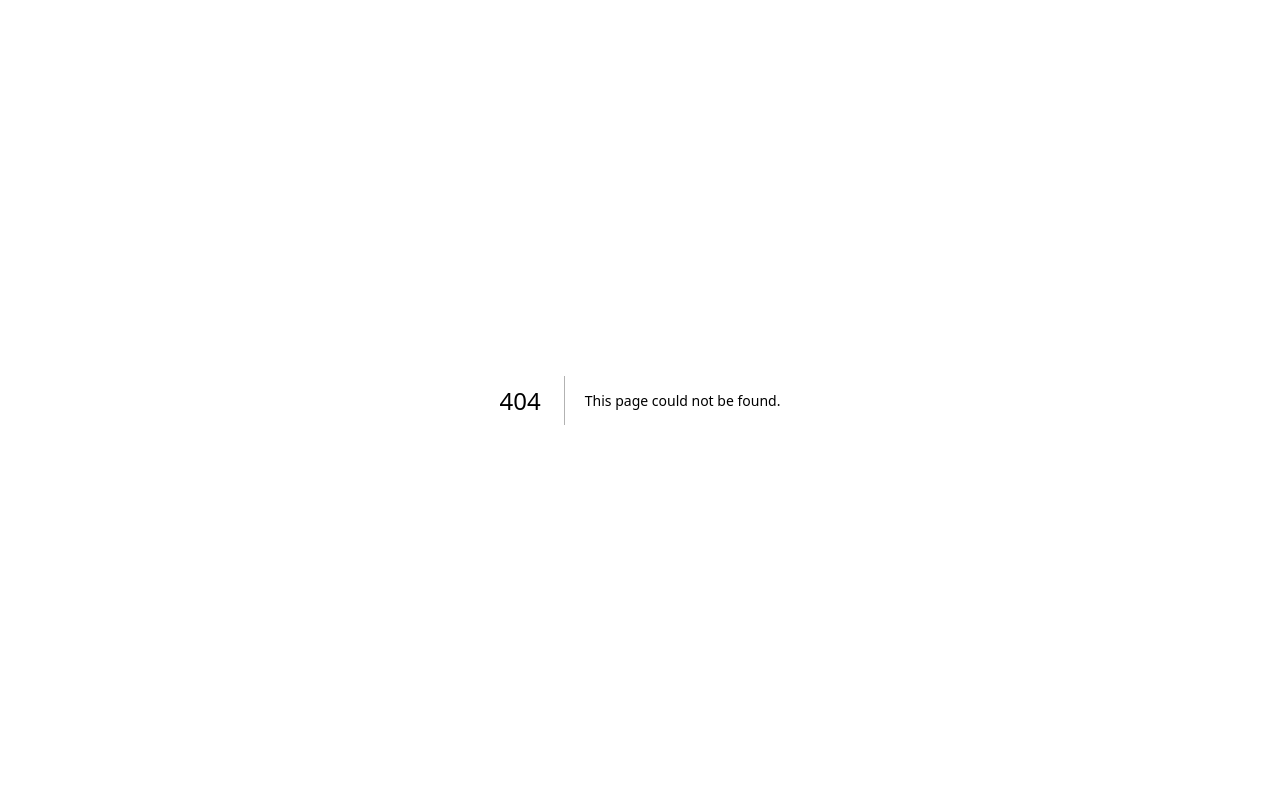
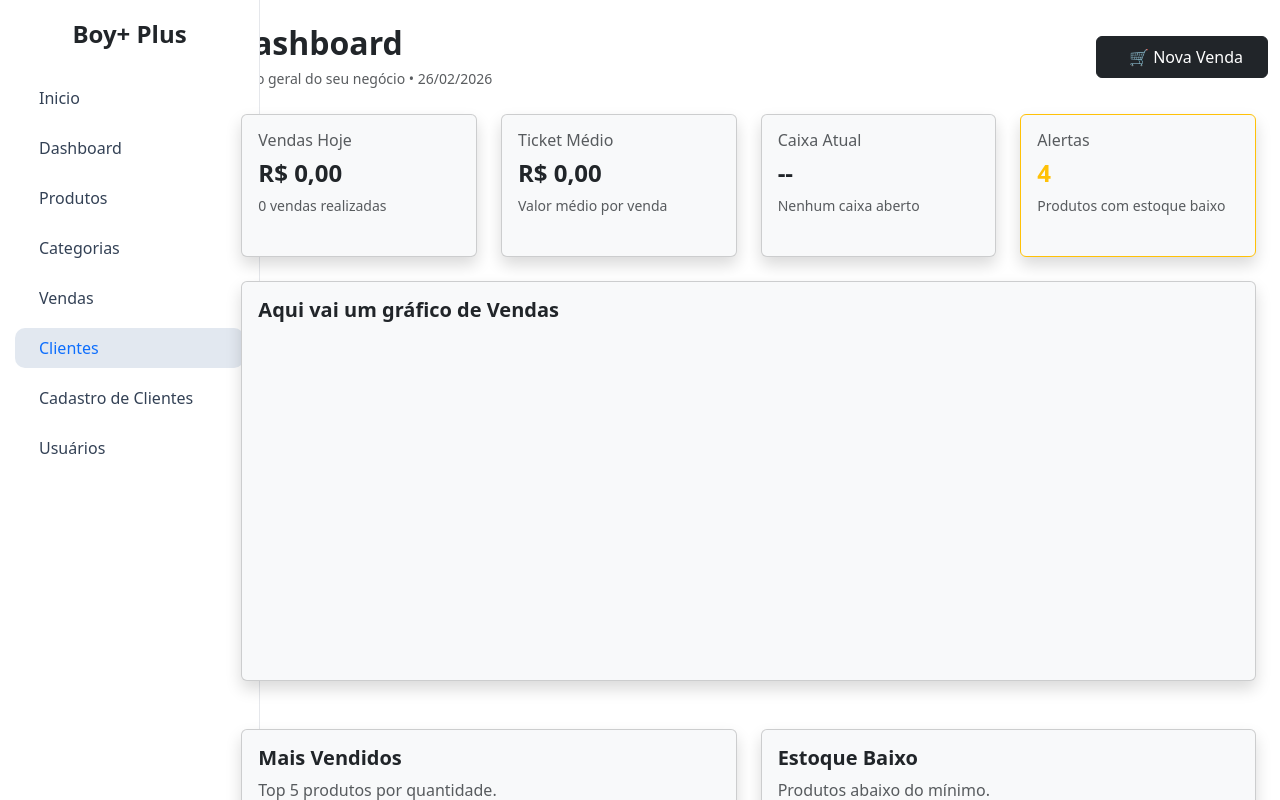
Before and after one commit to matheuskapp/pi-loja, a Next.js app: page /dashboard in a window 1280 px wide. Before the commit this address had no page. Shown: the top 800 px of the page. Built offline with nearby package versions, Linux system fonts and the light colour scheme.

Commit message:
Nova estrutura

```diff
--- a/app/vendas2/Estrutura_vendas.js
+++ b/app/dashboard/DashBoard.js
@@ -1,5 +1,5 @@
 
-export default function Estrutura_vendas() {
+export default function DashBoard() {
   return (
     <div className="container-fluid">
 
--- a/app/vendas2/page.js
+++ b/app/dashboard/page.js
@@ -1,18 +1,14 @@
-import Estrutura_vendas from "./Estrutura_vendas";
+import DashBoard from "./DashBoard";
 
 
 
 import BarraLateral from "../components/barra_lateral";
 
-export default function Vendas() {
+export default function dashboard() {
   return (
 
 
     <div className="row">
-
-
-
-
 
         <div className="col-2">
 
@@ -39,7 +35,7 @@ export default function Vendas() {
 
           </div>
 
-          <Estrutura_vendas />
+          <DashBoard />
 
         </div>
 
```
Also changed, not shown: app/vendas/page.js (added, +17 -0 lines), app/vendas/Vendas.js (added).
